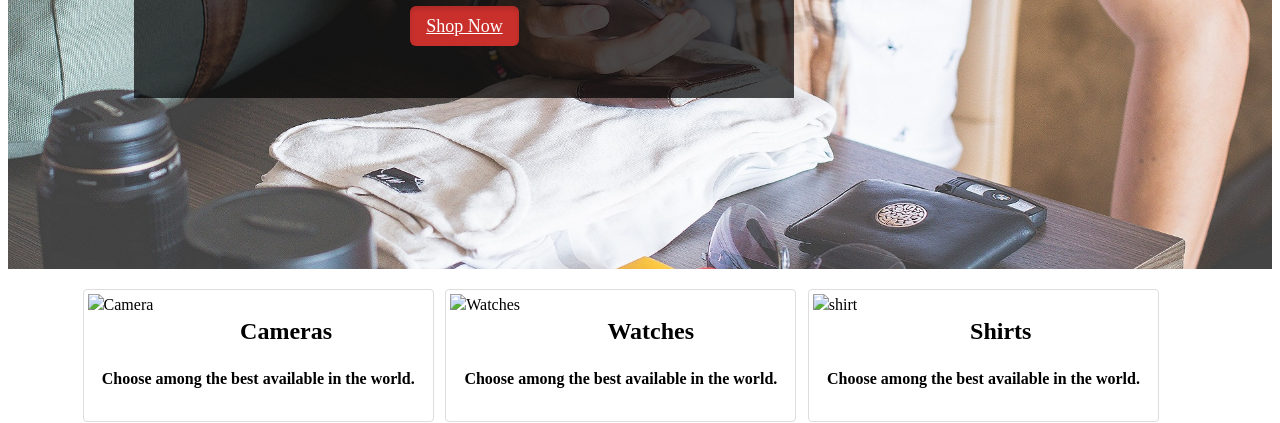
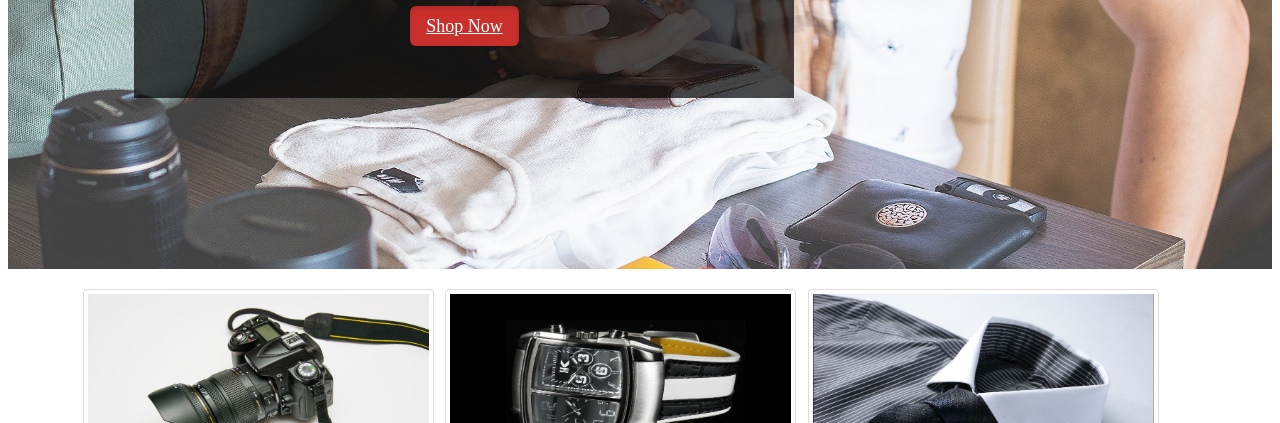
Before and after one commit to Latika-01/Myfirstproject, a plain HTML site: page index.html in a window 1280 px wide. Shown: the part 377-800 px from the top of the page. Drawn offline with Linux system fonts and the light colour scheme; files whose address does not match are found by name.

Commit message:
Update index.html

```diff
--- a/index.html
+++ b/index.html
@@ -1,9 +1,5 @@
 <!DOCTYPE html>
-<!--
-To change this license header, choose License Headers in Project Properties.
-To change this template file, choose Tools | Templates
-and open the template in the editor.
--->
+
 <html>
     <head>
         <title> Lifestyle Store</title>
@@ -32,7 +28,7 @@ and open the template in the editor.
                 <div class="container">
                     <div class="items">
                         <a href="#"> </a>
-                            <img src="images/camera.jpg" alt="Camera" class="thumbnail">
+                            <img src="camera.jpg" alt="Camera" class="thumbnail">
                             <div class="caption">
                             <h2>Cameras</h2>
                             <p>Choose among the best available in the world.
@@ -40,7 +36,7 @@ and open the template in the editor.
                     </div>
                       <div class="items">
                         <a href="#"> </a>
-                            <img src="images/watch.jpg" alt="Watches" class="thumbnail">
+                            <img src="watch.jpg" alt="Watches" class="thumbnail">
                             <div class="caption">
                             <h2>Watches</h2>
                             <p>Choose among the best available in the world.
@@ -48,7 +44,7 @@ and open the template in the editor.
                     </div>
                       <div class="items">
                         <a href="#"> </a>
-                            <img src="images/shirt.jpg" alt="shirt" class="thumbnail">
+                            <img src="shirt.jpg" alt="shirt" class="thumbnail">
                             <div class="caption">
                             <h2>Shirts</h2>
                             <p>Choose among the best available in the world.
```
